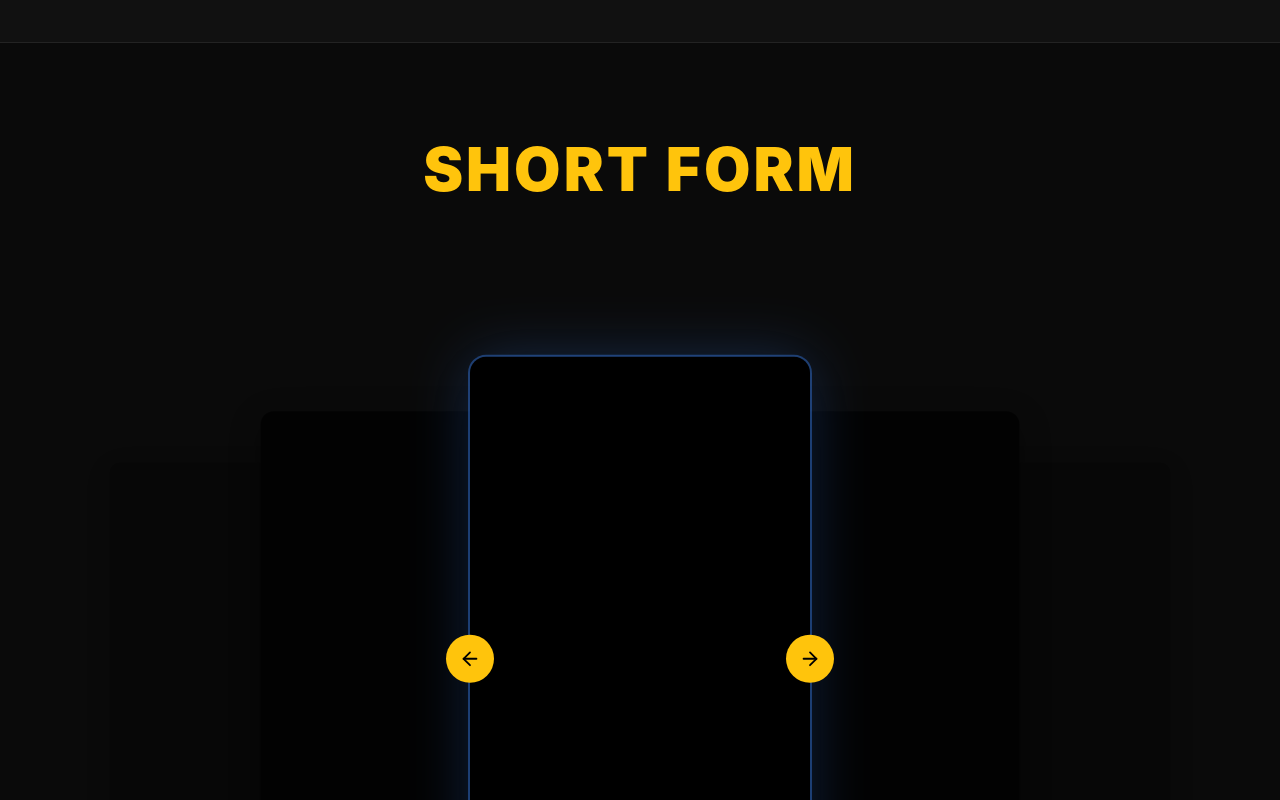
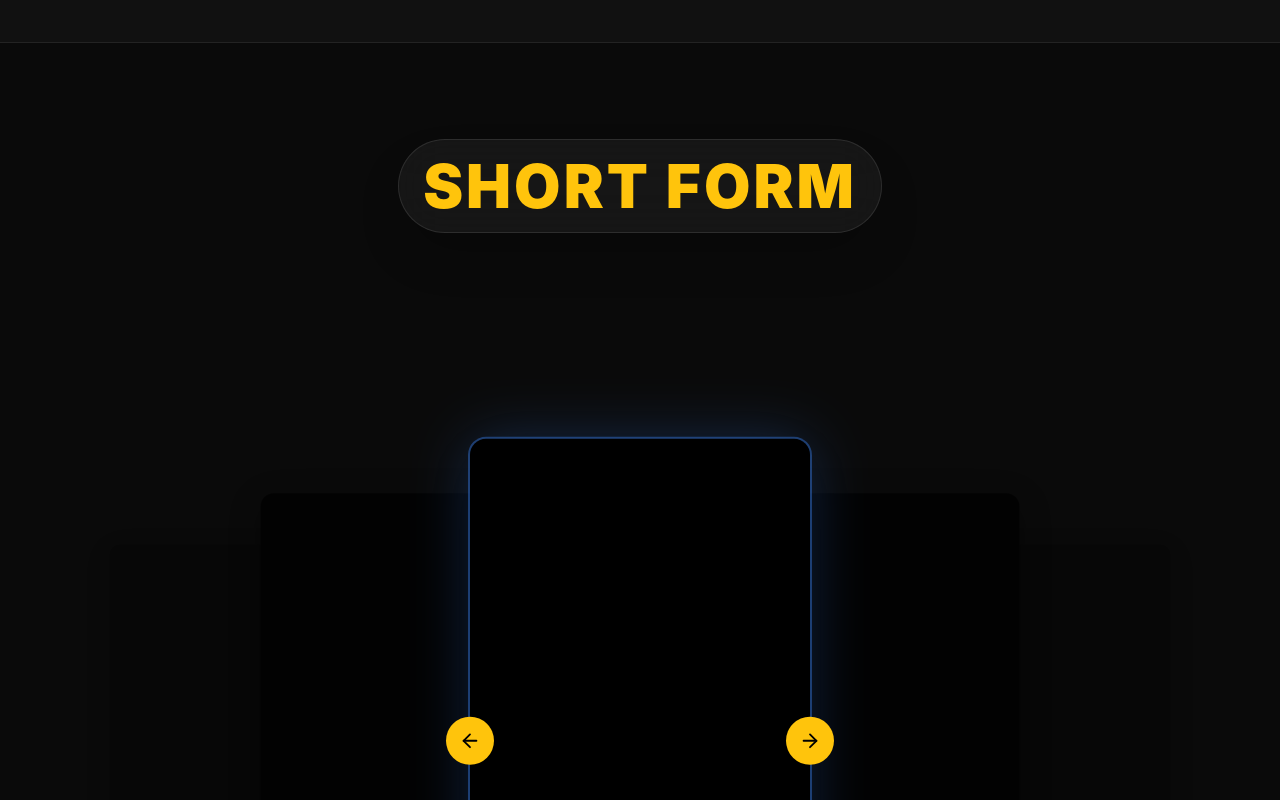
Before and after one commit to AshokBin/Ashverse, a React (Vite) app: page / in a window 1280 px wide. Shown: the part 1560-2360 px from the top of the page. Built offline with nearby package versions, Linux system fonts and the light colour scheme.

Commit message:
Wrap title in a container div for improved styling in SectionTitle component

```diff
--- a/src/components/ui/SectionTitle.jsx
+++ b/src/components/ui/SectionTitle.jsx
@@ -10,9 +10,11 @@ export default function SectionTitle({ title, className }) {
       transition={{ duration: 0.6, ease: "easeOut" }}
       className={cn("text-center mb-16", className)}
     >
-      <h2 className="text-4xl md:text-6xl font-black text-brand-orange uppercase tracking-wider">
-        {title}
-      </h2>
+      <div className="inline-flex items-center bg-white/5 backdrop-blur-xl border border-white/10 px-6 py-4 rounded-full shadow-2xl mb-12 relative overflow-hidden">
+        <h2 className="text-4xl md:text-6xl font-black text-brand-orange uppercase tracking-wider">
+          {title}
+        </h2>
+      </div>
     </motion.div>
   );
 }
```
